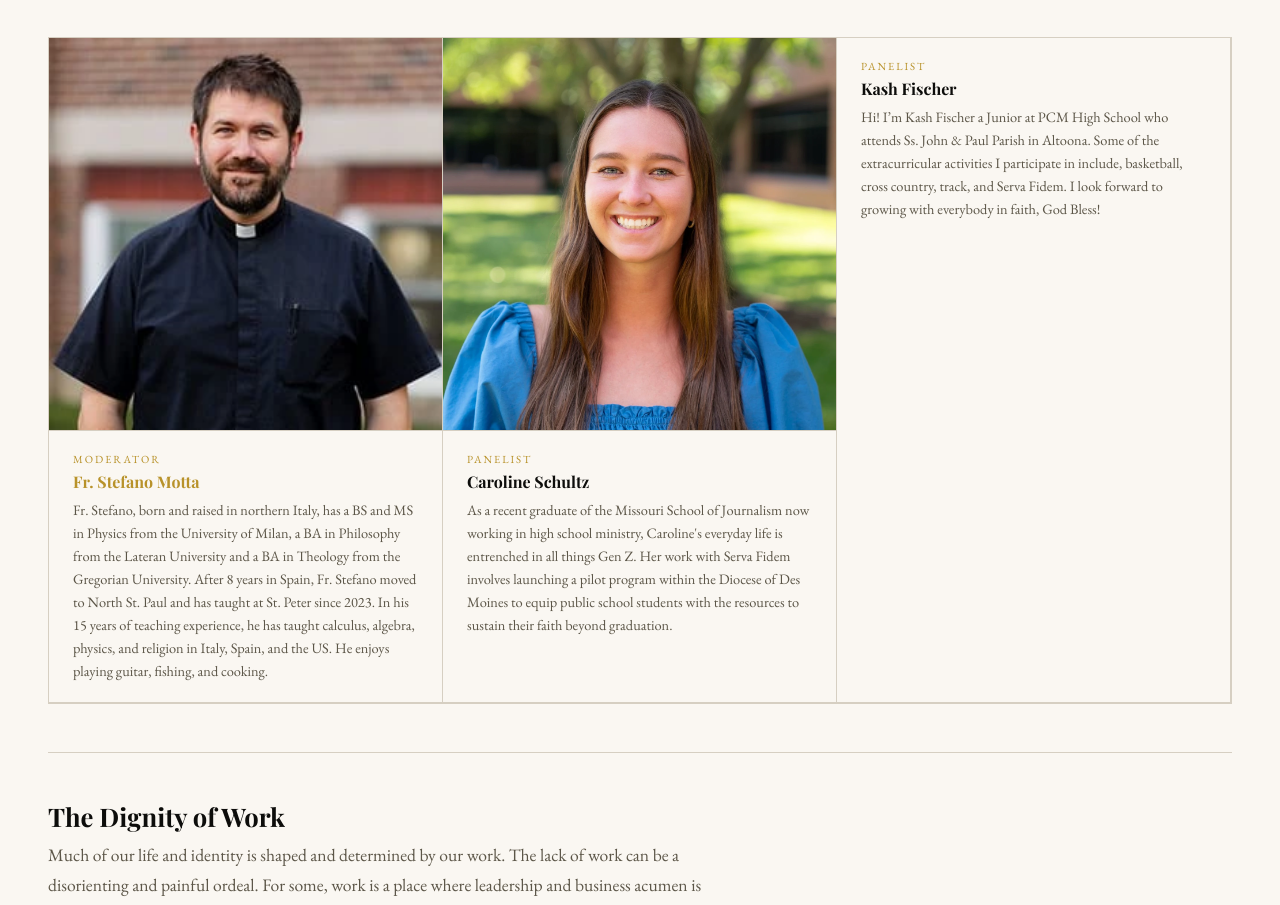
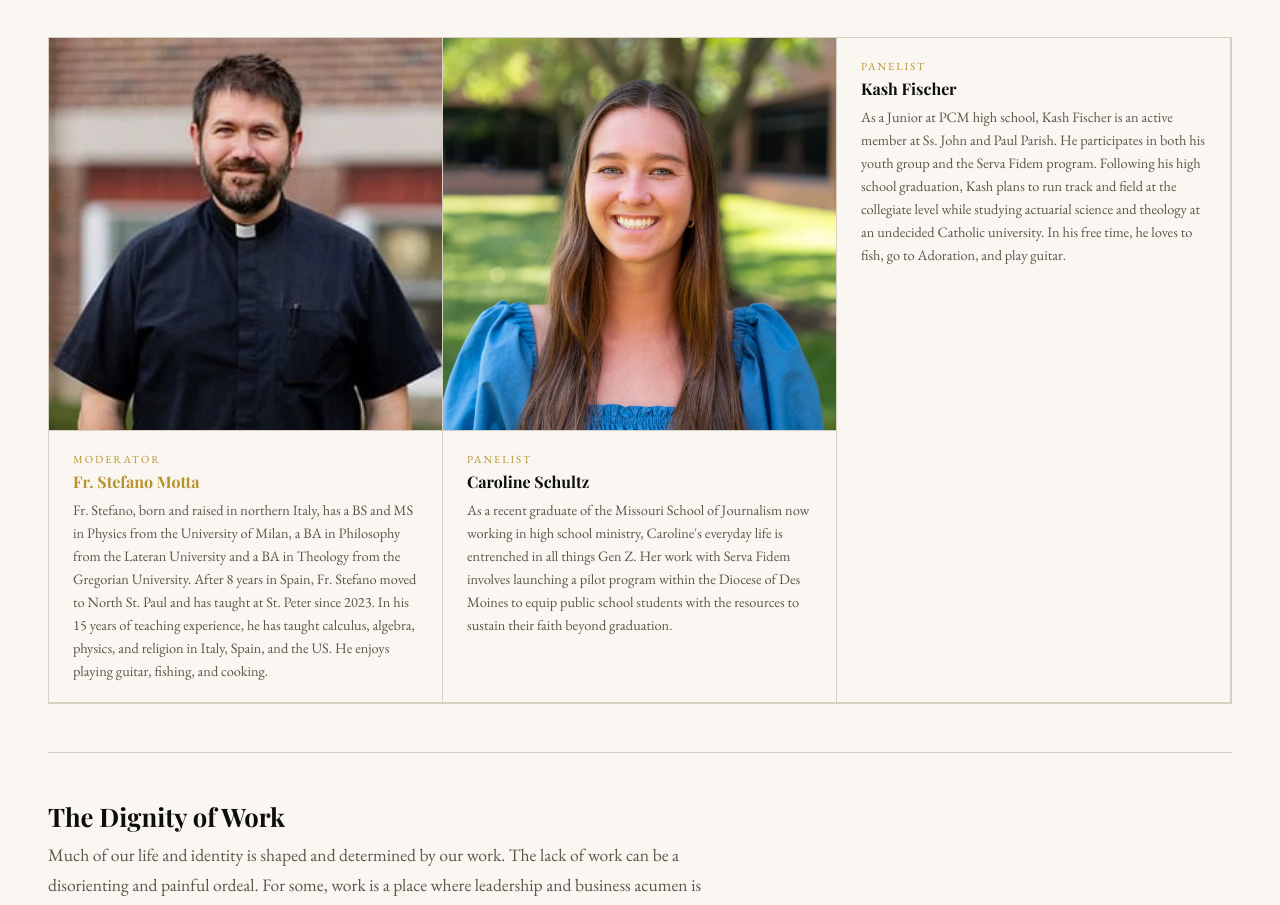
Before and after one commit to MaximilianJB/dsm-meeting-landing-page, a plain HTML site: page index.html in a window 1280 px wide. Shown: the part 3344-4249 px from the top of the page. Drawn offline with nearby package versions, Linux system fonts and the light colour scheme; files whose address does not match are found by name; a web font is replaced by a local one.

Commit message:
update Kash Bio

```diff
--- a/index.html
+++ b/index.html
@@ -852,7 +852,7 @@
                             <span class="person-role">Panelist</span>
                             <h4 class="person-name">Kash Fischer</h4>
                             <p class="person-bio">
-                                Hi! I’m Kash Fischer a Junior at PCM High School who attends Ss. John & Paul Parish in Altoona. Some of the extracurricular activities I participate in include, basketball, cross country, track, and Serva Fidem. I look forward to growing with everybody in faith, God Bless!
+                                As a Junior at PCM high school, Kash Fischer is an active member at Ss. John and Paul Parish. He participates in both his youth group and the Serva Fidem program. Following his high school graduation, Kash plans to run track and field at the collegiate level while studying actuarial science and theology at an undecided Catholic university. In his free time, he loves to fish, go to Adoration, and play guitar.
                             </p>
                         </div>
                     </div>
```
